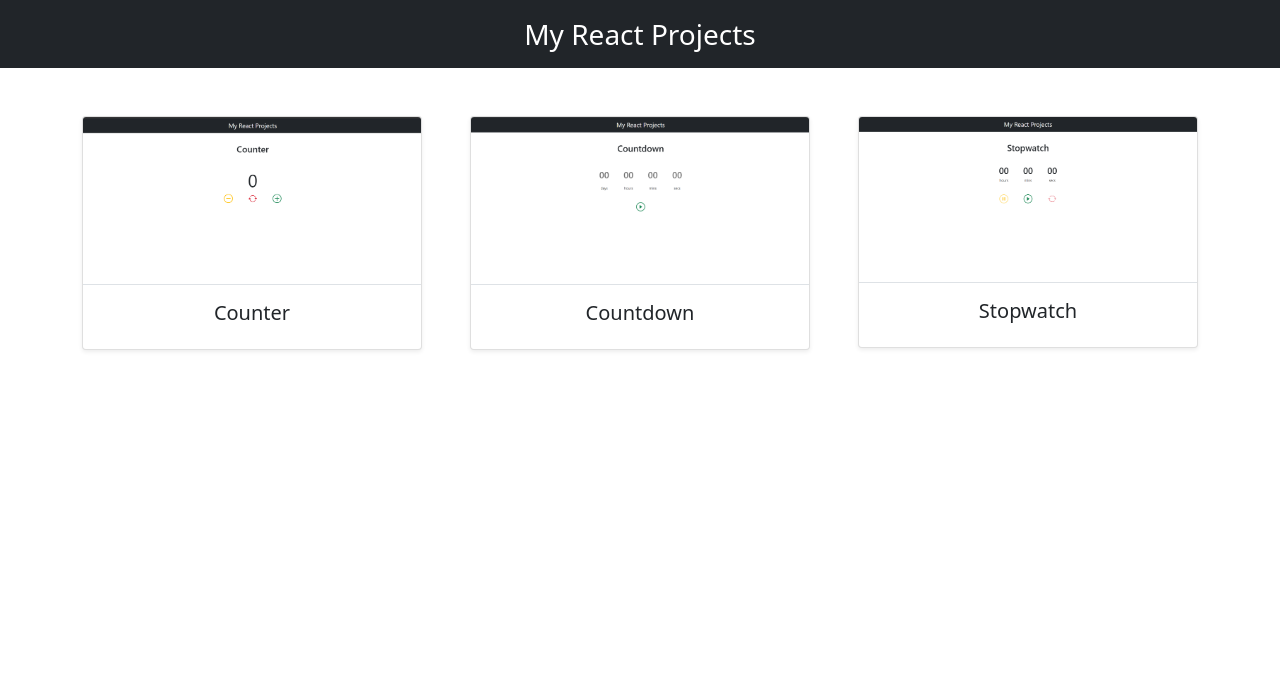
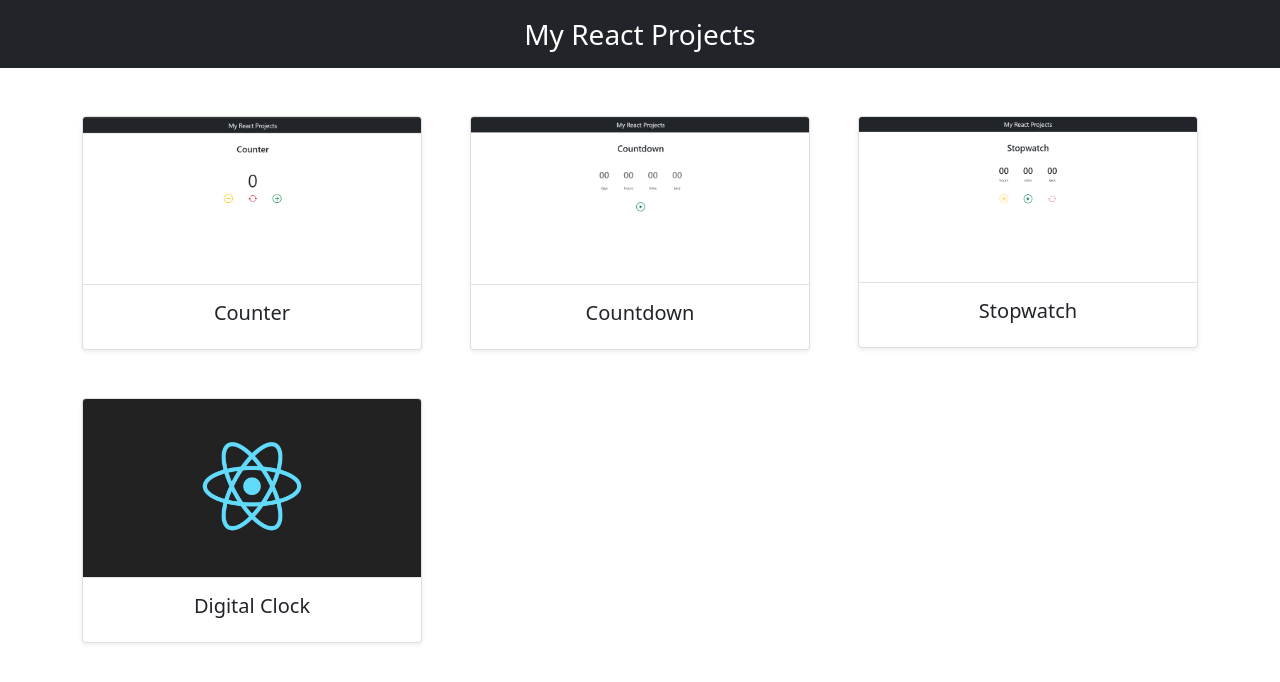
Before and after one commit to bibashmgr/my-projects, a React (Create React App) app: page / in a window 1280 px wide. Shown: the top 682 px of the page. Built offline with nearby package versions, Linux system fonts and the light colour scheme.

Commit message:
Updating repo

```diff
--- a/src/App.js
+++ b/src/App.js
@@ -10,6 +10,7 @@ import Error from './components/Error';
 import Counter from './apps/Counter';
 import Countdown from './apps/Countdown';
 import Stopwatch from './apps/Stopwatch';
+import DigitalClock from './apps/DigitalClock';
 
 const App = () => {
   return (
@@ -28,6 +29,9 @@ const App = () => {
           <Route exact path='/stopwatch'>
             <Stopwatch></Stopwatch>
           </Route>
+          <Route exact path='/digital-clock'>
+            <DigitalClock></DigitalClock>
+          </Route>
           <Route path='*'>
             <Error></Error>
           </Route>
--- /dev/null
+++ b/src/apps/DigitalClock.js
@@ -0,0 +1,21 @@
+// dependencies
+import React from 'react';
+
+// components
+import Nav from '../components/Nav'
+
+// css
+import '../styles/DigitalClock.css';
+
+const DigitalClock = () => {
+    return (
+        <>
+            <Nav></Nav>
+            <section className='container'>
+                This is digital clock.
+            </section>
+        </>
+    )
+}
+
+export default DigitalClock
--- a/src/components/projects.js
+++ b/src/components/projects.js
@@ -17,4 +17,10 @@ export const projects = [
         url: '/stopwatch',
         img: './assets/stopwatch.png'
     },
+    {
+        id: 4,
+        name: 'Digital Clock',
+        url: '/digital-clock',
+        img: './assets/default.png'
+    },
 ];
```
Also changed, not shown: src/styles/DigitalClock.css (added).
